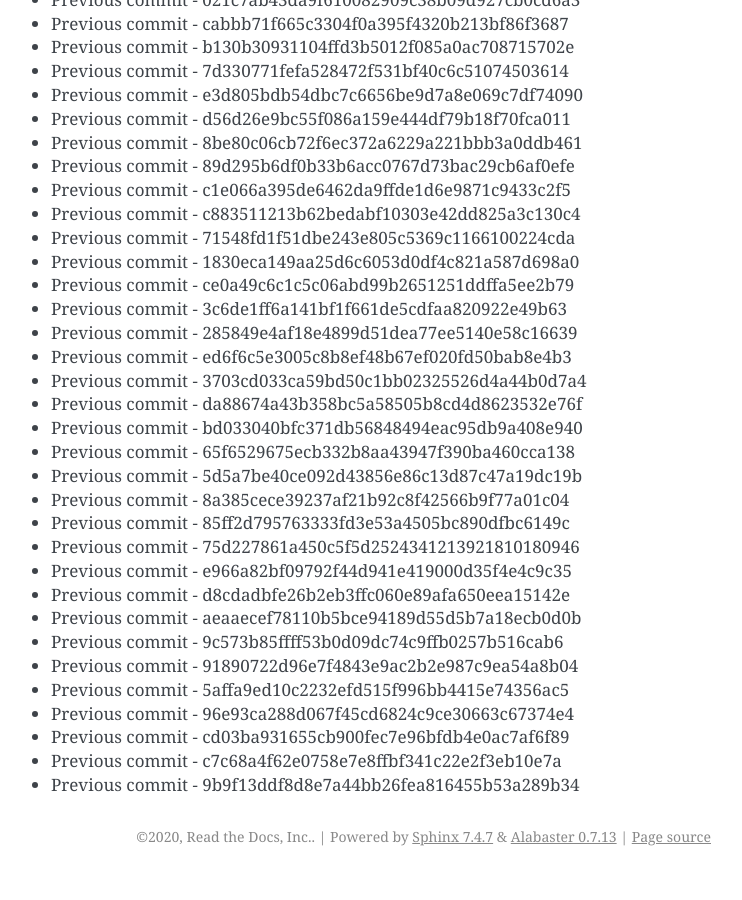
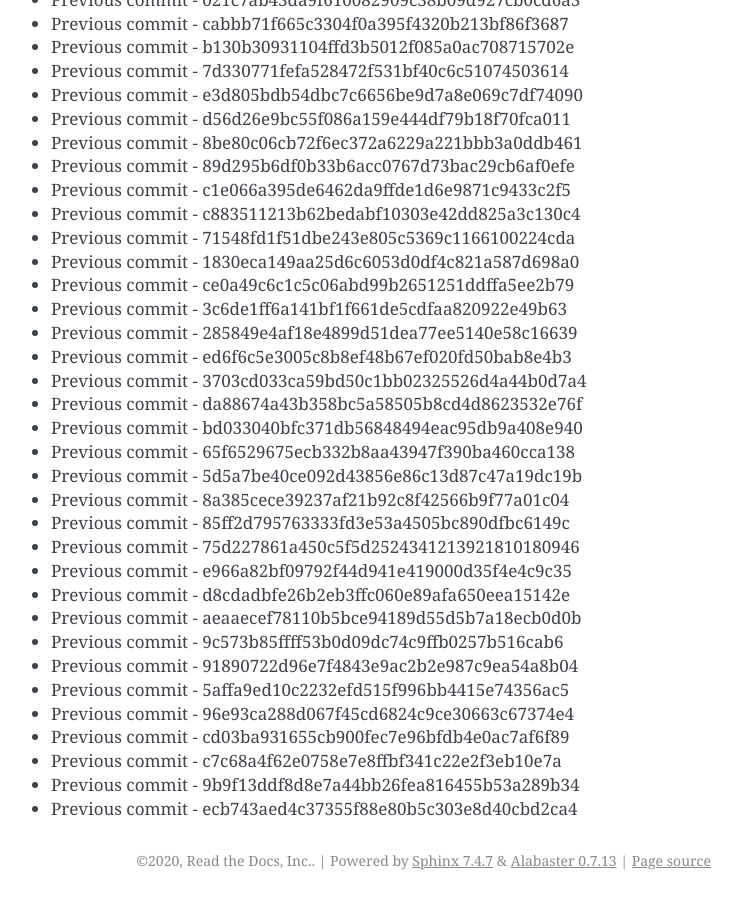
Before and after one commit to readthedocs/rtd-git-stresstest, a Sphinx documentation site: the page built from docs/updates.rst, in a window 1280 px wide and 900 px high, scrolled down 87205 px. Shown: the whole window, without its empty margins (399-1141 px from the left). Built offline with Sphinx 7.4.7, drawn with Linux system fonts in a browser that asks for light colours; before the commit the page ends 88081 px from its top, so only the background shows below that.

Commit message:
Generating commit from previous: ecb743aed4c37355f88e80b5c303e8d40cbd2ca4

```diff
--- a/docs/updates.rst
+++ b/docs/updates.rst
@@ -3696,3 +3696,4 @@ It can be tested for any performance characteristics.
 * Previous commit - cd03ba931655cb900fec7e96bfdb4e0ac7af6f89
 * Previous commit - c7c68a4f62e0758e7e8ffbf341c22e2f3eb10e7a
 * Previous commit - 9b9f13ddf8d8e7a44bb26fea816455b53a289b34
+* Previous commit - ecb743aed4c37355f88e80b5c303e8d40cbd2ca4
```
